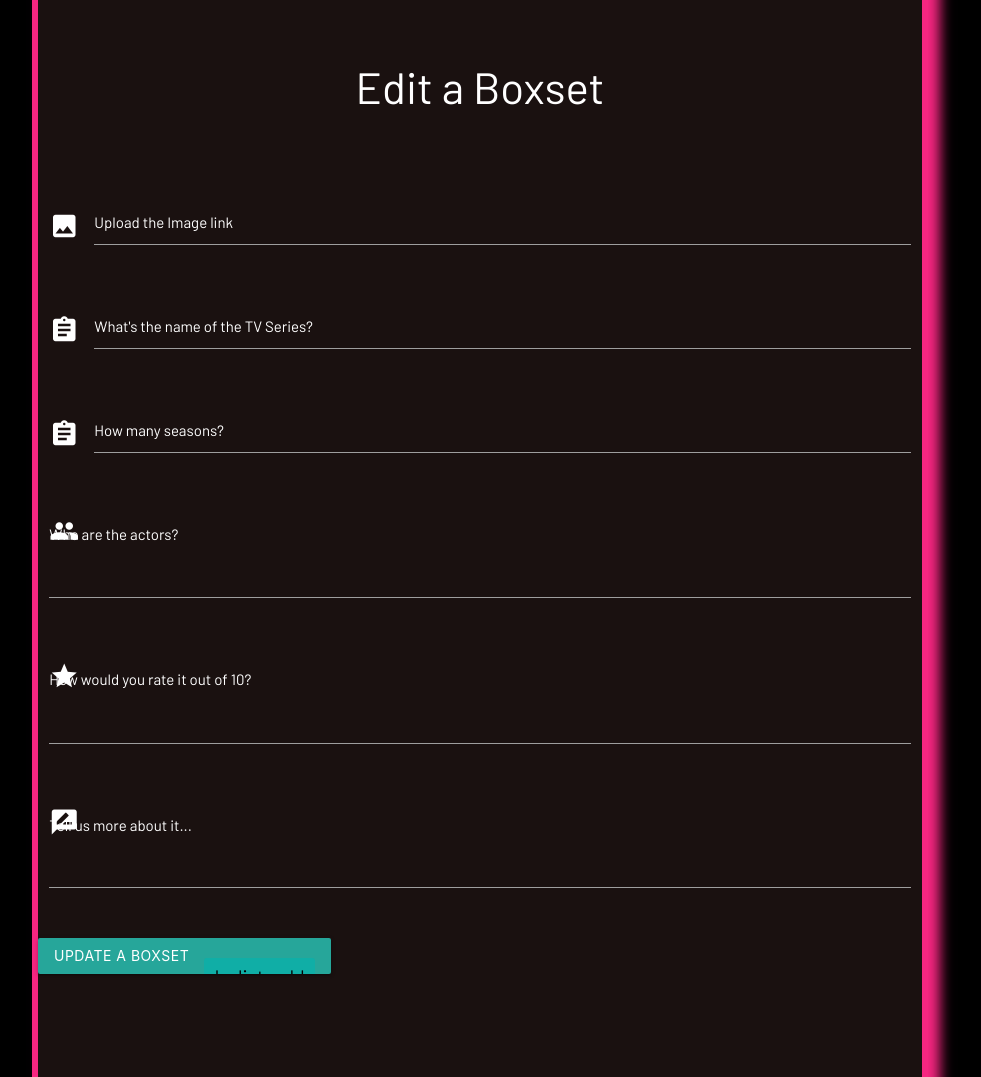
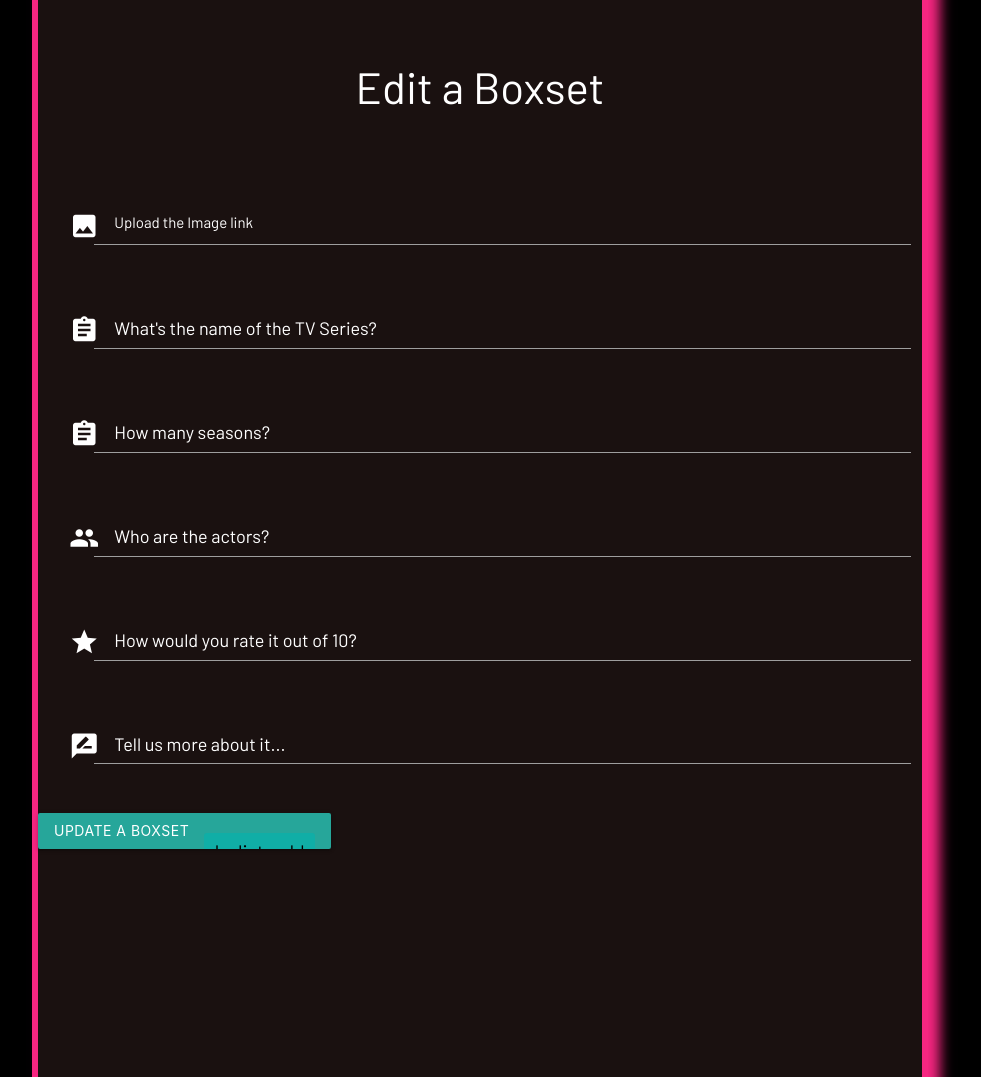
Before and after one commit to Leannald13/datacentric-milestoneproject, a Flask app: template templates/editseries.html in a window 1280 px wide. Shown: the part 267-1344 px from the top of the page, without its empty margins (168-1149 px from the left). Run offline with Flask 2, Linux system fonts and the light colour scheme; the template is opened without the code that fills it, so the values that code supplies are empty; some libraries are stand-ins or nearby versions.

Commit message:
adding styling to editseries.html

```diff
--- a/static/css/style.css
+++ b/static/css/style.css
@@ -465,50 +465,63 @@
 .editseriesicon {
     color: white;
     font-size: 30px;
+    padding-left: 20px;
 
 }
-
 
 #editimage {
     color: white;
     font-size: 15px;
     font-family: 'Barlow', sans-serif;
+    padding-left: 20px;
+
 
 }
 
 #edittitle {
     color: white;
-    font-size: 15px;
+    font-size: 18px;
     font-family: 'Barlow', sans-serif;
+    padding-left: 20px;
 
 }
 
 #editseasons {
     color:  white;
-    font-size: 15px;
+    font-size: 18px;
     font-family: 'Barlow', sans-serif;
+    padding-left: 20px;
+
 
 }
 
 #editactors {
     color: white;
-    font-size: 15px;
+    font-size: 18px;
     font-family: 'Barlow', sans-serif;
+    padding-left: 20px;
+
 
 }
 
 #editrating {
     color: white;
-    font-size: 15px;
+    font-size: 18px;
     font-family: 'Barlow', sans-serif;
+    padding-left: 20px;
+
 
 }
 
 #editsummary {
     color: white;
-    font-size: 15px;
+    font-size: 18px;
     font-family: 'Barlow', sans-serif;
+    padding-left: 20px;
+}
 
+.validate {
+    padding-left: 20px;
 }
 
 .editseriesheading {
--- a/templates/editseries.html
+++ b/templates/editseries.html
@@ -13,41 +13,41 @@
           <div class="row">
             <div class="input-field col s12">
                 <i class="material-icons prefix editseriesicon">insert_photo</i>
-                <input style="color:#fff;" id="boxset_image_url" name="boxset_image_url" type="text" value="{{boxset.boxset_image_url}}" class="validate" required>
+                <input style="color:#fff;" id="boxset_image_url" name="boxset_image_url" type="text" value="{{boxset.boxset_image_url}}" class="validate materialize-textarea"  required>
                 <label for="boxset_image_url" id="editimage">Upload the Image link</label>
             </div>
         </div>
         <div class="row">
             <div class="input-field col s12">
                 <i class="material-icons prefix editseriesicon">assignment</i>
-                <input style="color:#fff;" id="boxset_title" name="boxset_title" type="text" value="{{boxset.boxset_title}}" class="validate" required>
+                <input style="color:#fff;" id="boxset_title" name="boxset_title" type="text" value="{{boxset.boxset_title}}" class="validate materialize-textarea" required>
                 <label for="boxset_title" id="edittitle">What's the name of the TV Series?</label>
             </div>
         </div>
         <div class="row">
             <div class="input-field col s12">
                <i class="material-icons prefix editseriesicon">assignment</i>
-                <input style="color:#fff;" id="boxset_seasons" name="boxset_seasons" type="text" value="{{boxset.boxset_seasons}}" class="validate" required>
+                <input style="color:#fff;" id="boxset_seasons" name="boxset_seasons" type="text" value="{{boxset.boxset_seasons}}" class="validate materialize-textarea" required>
                 <label for="boxset_seasons" id="editseasons">How many seasons?</label>
             </div>
         </div>
         <div class="row">
             <div class="input-field col s12">
-                <i class="material-icons editseriesicon">people</i>
-                <input style="color:#fff;" name="boxset_starring" id="boxset_starring" type="text" value="{{boxset.boxset_starring}}"class="validate" required>
+                <i class="material-icons prefix editseriesicon">people</i>
+                <input style="color:#fff;" name="boxset_starring" id="boxset_starring" type="text" value="{{boxset.boxset_starring}}"class="validate materialize-textarea" required>
                 <label for="boxset_starring" id="editactors">Who are the actors?</label>
             </div>
         </div>
         <div class="row">
             <div class="input-field col s12">
-                <span class="material-icons editseriesicon">star</span>
-                <input style="color:#fff;" id="boxset_rating" name="boxset_rating" type="text" value="{{boxset.boxset_rating}}" class="validate" required>
+                <span class="material-icons prefix editseriesicon">star</span>
+                <input style="color:#fff;" id="boxset_rating" name="boxset_rating" type="text" value="{{boxset.boxset_rating}}" class="validate materialize-textarea" required>
                 <label for="boxset_rating" id="editrating">How would you rate it out of 10?</label>
             </div>
         </div>
         <div class="row">
             <div class="input-field col s12">
-                <span class="material-icons editseriesicon">rate_review</span>
+                <span class="material-icons prefix editseriesicon">rate_review</span>
                 <textarea style="color:#fff;" name="boxset_summary" id="boxset_summary" class="materialize-textarea" required>{{boxset.boxset_summary}}</textarea>
                 <label for="boxset_summary" id="editsummary">Tell us more about it...</label>
             </div>
```
